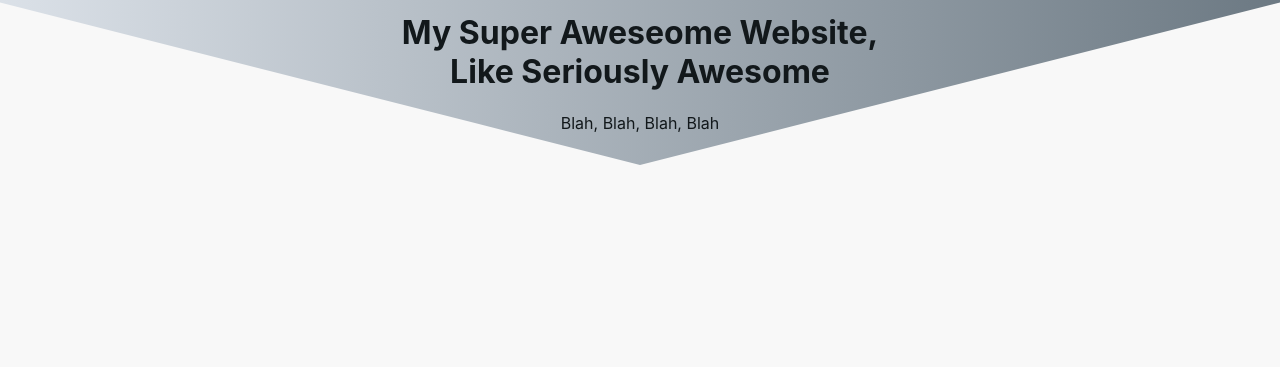
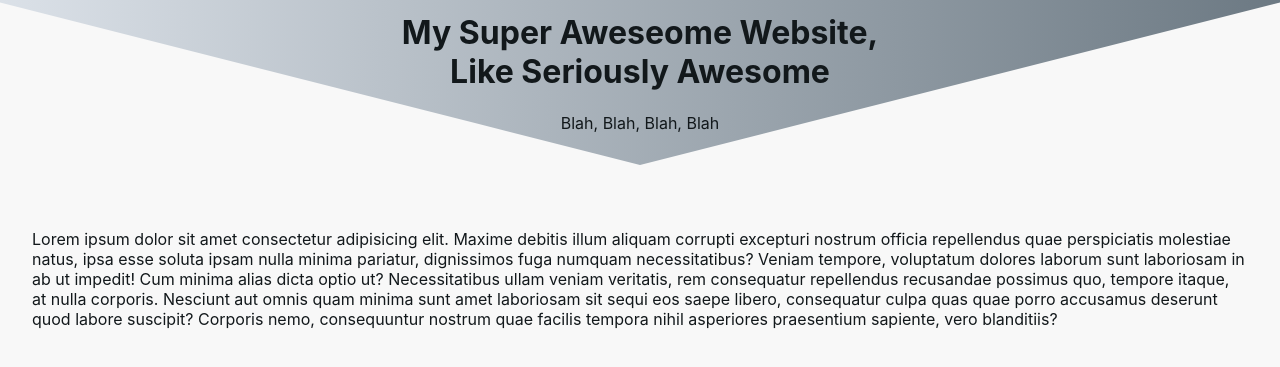
Before and after one commit to nathantotten/CSC1030-Practice-Work, a plain HTML site: page Theme Switcher/index.html in a window 1280 px wide. Shown: the part 385-752 px from the top of the page. Drawn offline with Linux system fonts and the light colour scheme.

Commit message:
Minor changes

```diff
--- a/Theme Switcher/index.html
+++ b/Theme Switcher/index.html
@@ -38,6 +38,20 @@
       <h1>My Super Aweseome Website, <br />Like Seriously Awesome</h1>
       <p>Blah, Blah, Blah, Blah</p>
     </header>
-    <main></main>
+    <main>
+      <p>
+        Lorem ipsum dolor sit amet consectetur adipisicing elit. Maxime debitis
+        illum aliquam corrupti excepturi nostrum officia repellendus quae
+        perspiciatis molestiae natus, ipsa esse soluta ipsam nulla minima
+        pariatur, dignissimos fuga numquam necessitatibus? Veniam tempore,
+        voluptatum dolores laborum sunt laboriosam in ab ut impedit! Cum minima
+        alias dicta optio ut? Necessitatibus ullam veniam veritatis, rem
+        consequatur repellendus recusandae possimus quo, tempore itaque, at
+        nulla corporis. Nesciunt aut omnis quam minima sunt amet laboriosam sit
+        sequi eos saepe libero, consequatur culpa quas quae porro accusamus
+        deserunt quod labore suscipit? Corporis nemo, consequuntur nostrum quae
+        facilis tempora nihil asperiores praesentium sapiente, vero blanditiis?
+      </p>
+    </main>
   </body>
 </html>
--- a/Theme Switcher/style.css
+++ b/Theme Switcher/style.css
@@ -9,6 +9,10 @@ body{
 
 ul{
     list-style-type: none;
+}
+
+main{
+    padding: 2em;
 }
 
 a {
```
